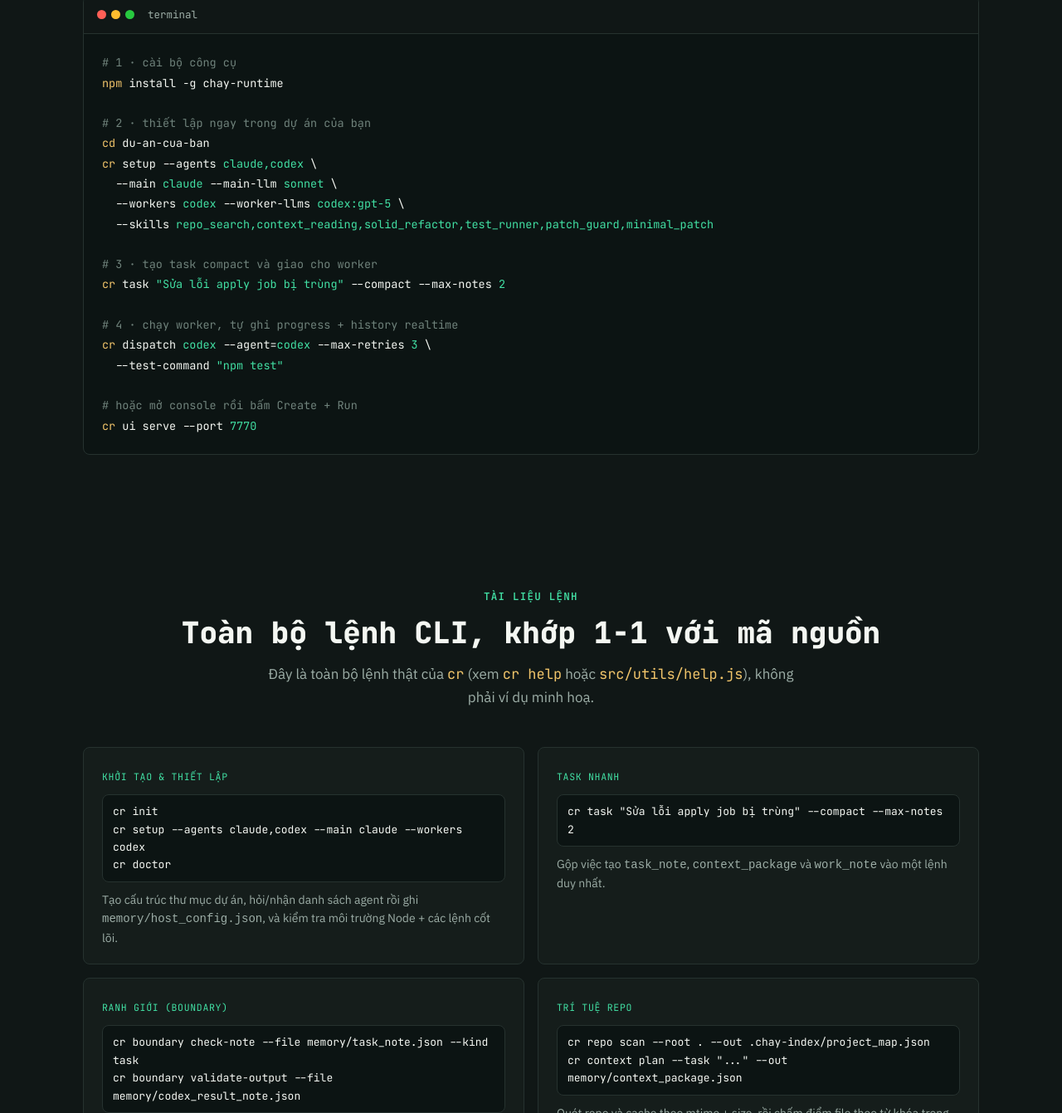
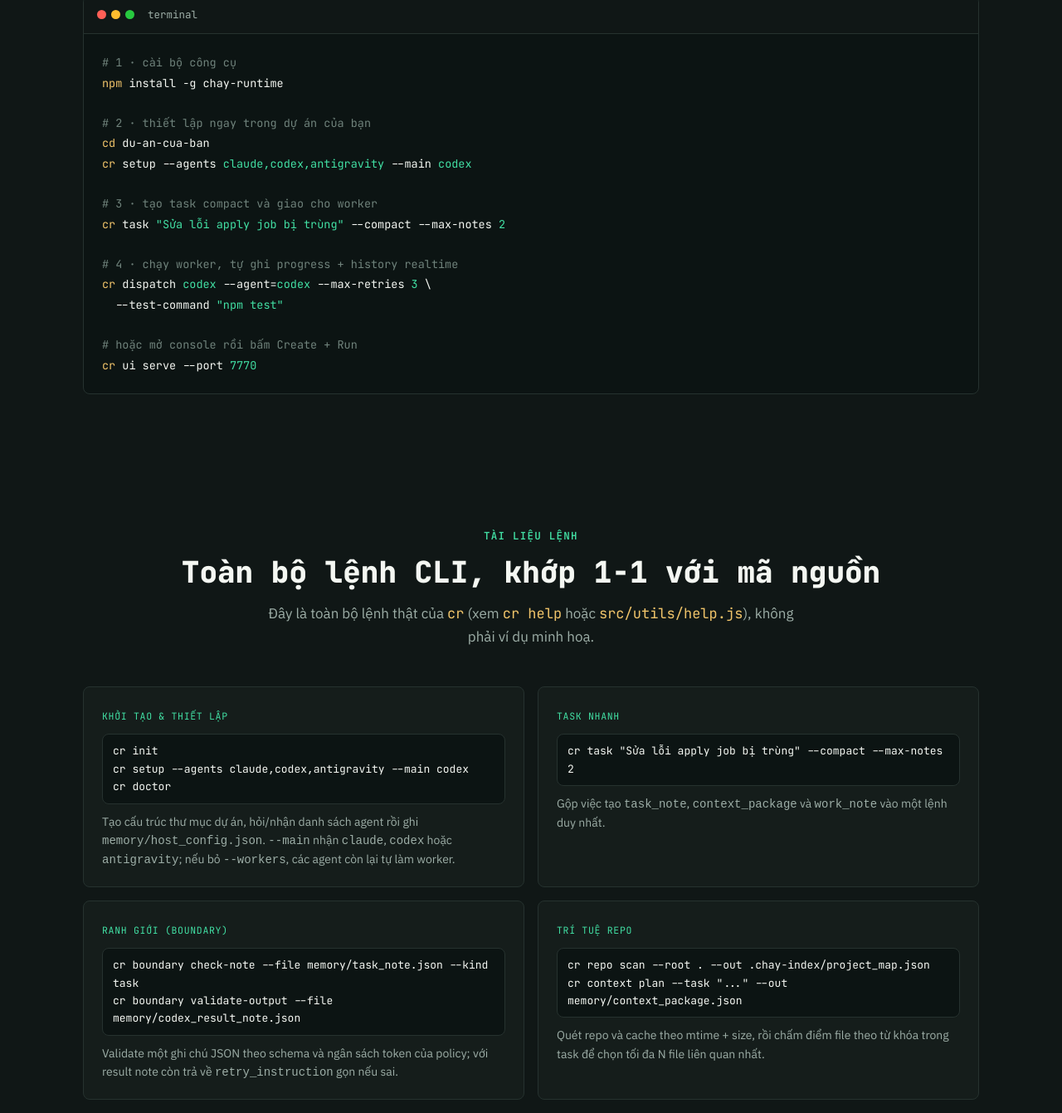
Before and after one commit to dinhpham1506/Chay-runtime, a website: page site/index.html in a window 1280 px wide. Shown: the part 3402-4743 px from the top of the page at 83% size. Drawn offline with Linux system fonts and the light colour scheme.

Commit message:
Clarify setup main agent examples

```diff
--- a/site/index.html
+++ b/site/index.html
@@ -454,10 +454,7 @@
 
 <span class="c"># 2 · thiết lập ngay trong dự án của bạn</span>
 <span class="k">cd</span> du-an-cua-ban
-<span class="k">cr</span> setup --agents <span class="s">claude,codex</span> \
-  --main <span class="s">claude</span> --main-llm <span class="s">sonnet</span> \
-  --workers <span class="s">codex</span> --worker-llms <span class="s">codex:gpt-5</span> \
-  --skills <span class="s">repo_search,context_reading,solid_refactor,test_runner,patch_guard,minimal_patch</span>
+<span class="k">cr</span> setup --agents <span class="s">claude,codex,antigravity</span> --main <span class="s">codex</span>
 
 <span class="c"># 3 · tạo task compact và giao cho worker</span>
 <span class="k">cr</span> task <span class="s">"Sửa lỗi apply job bị trùng"</span> --compact --max-notes <span class="s">2</span>
@@ -483,9 +480,9 @@
       <div class="doc-card reveal">
         <span class="doc-tag">Khởi tạo &amp; thiết lập</span>
         <code class="doc-cmd">cr init
-cr setup --agents claude,codex --main claude --workers codex
+cr setup --agents claude,codex,antigravity --main codex
 cr doctor</code>
-        <p>Tạo cấu trúc thư mục dự án, hỏi/nhận danh sách agent rồi ghi <code>memory/host_config.json</code>, và kiểm tra môi trường Node + các lệnh cốt lõi.</p>
+        <p>Tạo cấu trúc thư mục dự án, hỏi/nhận danh sách agent rồi ghi <code>memory/host_config.json</code>. <code>--main</code> nhận <code>claude</code>, <code>codex</code> hoặc <code>antigravity</code>; nếu bỏ <code>--workers</code>, các agent còn lại tự làm worker.</p>
       </div>
       <div class="doc-card reveal">
         <span class="doc-tag">Task nhanh</span>
--- a/src/utils/help.js
+++ b/src/utils/help.js
@@ -4,8 +4,8 @@ Chạy Runtime
 
 Usage:
   cr init
-  cr setup --agents claude,codex --main claude --workers codex
-  cr setup --agents codex,antigravity --main codex --workers antigravity
+  cr setup --agents claude,codex,antigravity --main codex
+  cr setup --agents codex,antigravity --main antigravity
   cr ui serve --port 7770
   cr task
   cr task "Fix duplicate apply bug"
```
Also changed, not shown: README.md.
